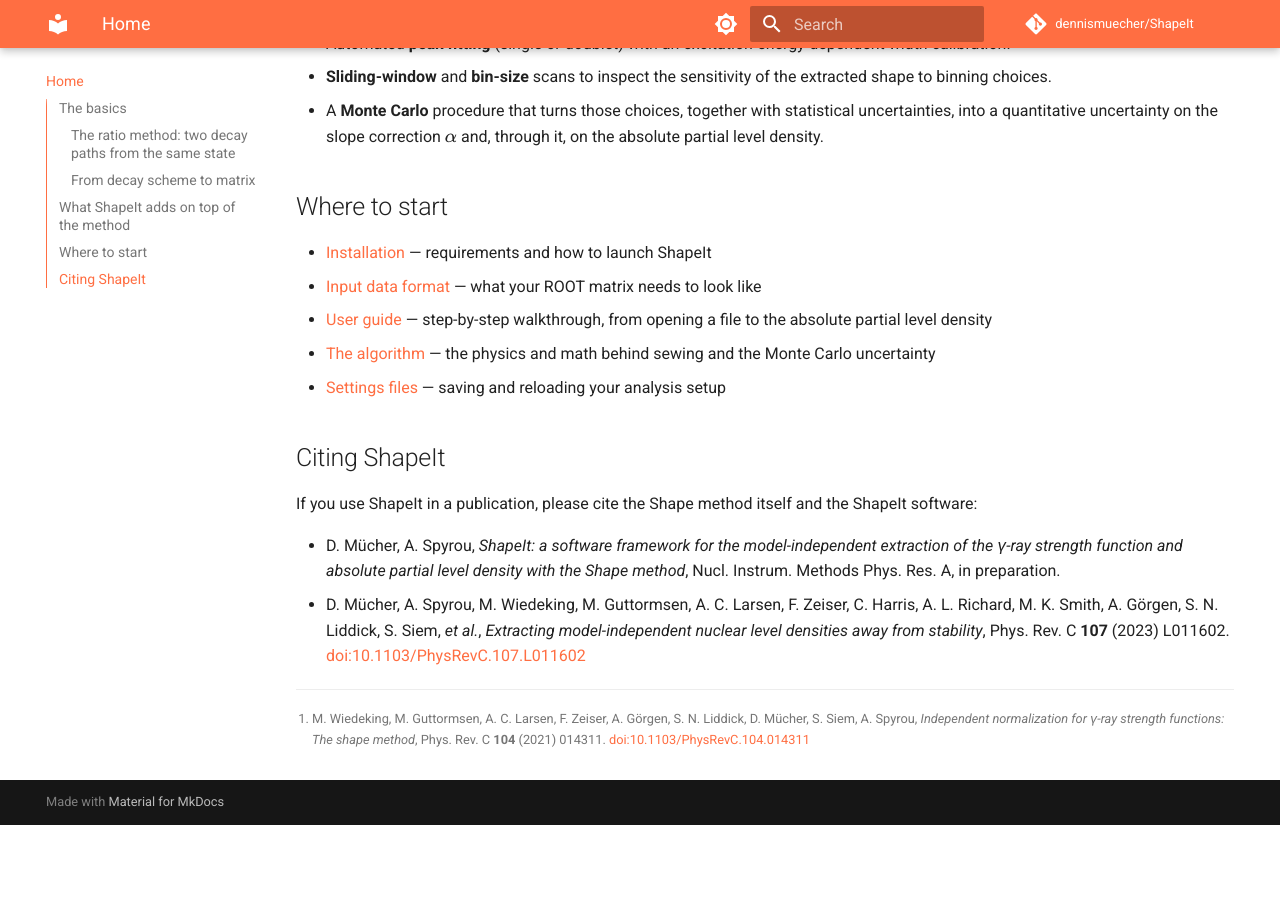
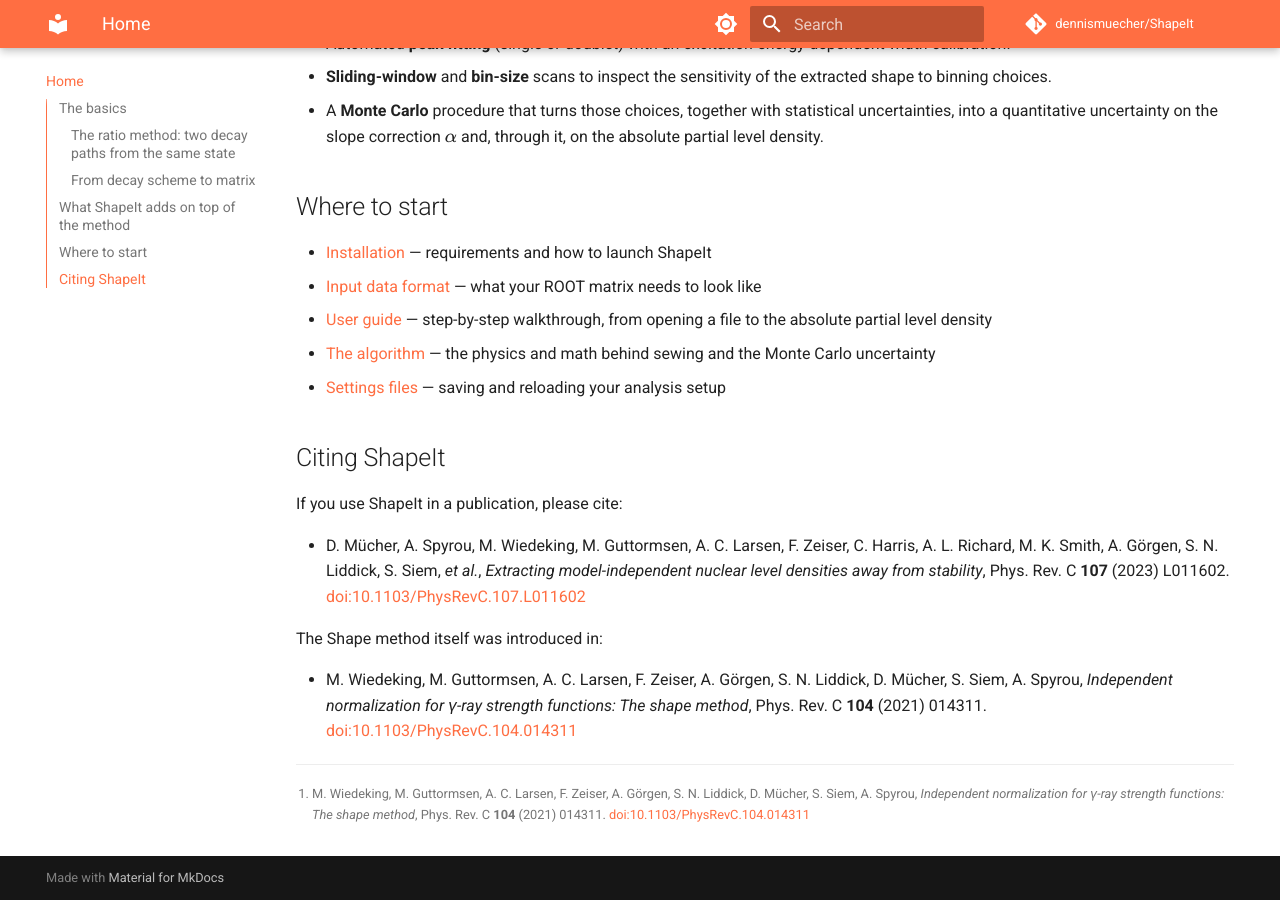
Before and after one commit to dennismuecher/ShapeIt, an MkDocs documentation site: the page built from docs/index.md, in a window 1280 px wide and 900 px high, scrolled down 3217 px. Built offline with MkDocs 1.6.1 and Material for MkDocs 9.7.7, drawn with Linux system fonts in a browser that asks for light colours; comment, search, counter and statistics services are not loaded; before the commit the page ends 4042 px from its top, so only the background shows below that.

Commit message:
updating manual

```diff
--- a/docs/index.md
+++ b/docs/index.md
@@ -121,10 +121,12 @@ and [The algorithm](algorithm.md) work with directly.
 
 ## Citing ShapeIt
 
-If you use ShapeIt in a publication, please cite the Shape method itself and
-the ShapeIt software:
+If you use ShapeIt in a publication, please cite:
+
+- D. Mücher, A. Spyrou, M. Wiedeking, M. Guttormsen, A. C. Larsen, F. Zeiser, C. Harris, A. L. Richard, M. K. Smith, A. Görgen, S. N. Liddick, S. Siem, *et al.*, *Extracting model-independent nuclear level densities away from stability*, Phys. Rev. C **107** (2023) L011602. [doi:10.1103/PhysRevC.107.L011602](https://doi.org/10.1103/PhysRevC.107.L011602)
+
+The Shape method itself was introduced in:
+
+- M. Wiedeking, M. Guttormsen, A. C. Larsen, F. Zeiser, A. Görgen, S. N. Liddick, D. Mücher, S. Siem, A. Spyrou, *Independent normalization for γ-ray strength functions: The shape method*, Phys. Rev. C **104** (2021) 014311. [doi:10.1103/PhysRevC.104.014311](https://doi.org/10.1103/PhysRevC.104.014311)
 
 [^1]: M. Wiedeking, M. Guttormsen, A. C. Larsen, F. Zeiser, A. Görgen, S. N. Liddick, D. Mücher, S. Siem, A. Spyrou, *Independent normalization for γ-ray strength functions: The shape method*, Phys. Rev. C **104** (2021) 014311. [doi:10.1103/PhysRevC.104.014311](https://doi.org/10.1103/PhysRevC.104.014311)
-
-- D. Mücher, A. Spyrou, *ShapeIt: a software framework for the model-independent extraction of the γ-ray strength function and absolute partial level density with the Shape method*, Nucl. Instrum. Methods Phys. Res. A, in preparation.
-- D. Mücher, A. Spyrou, M. Wiedeking, M. Guttormsen, A. C. Larsen, F. Zeiser, C. Harris, A. L. Richard, M. K. Smith, A. Görgen, S. N. Liddick, S. Siem, *et al.*, *Extracting model-independent nuclear level densities away from stability*, Phys. Rev. C **107** (2023) L011602. [doi:10.1103/PhysRevC.107.L011602](https://doi.org/10.1103/PhysRevC.107.L011602)
```
Also changed, not shown: docs/algorithm.md (+4 -2 lines).
